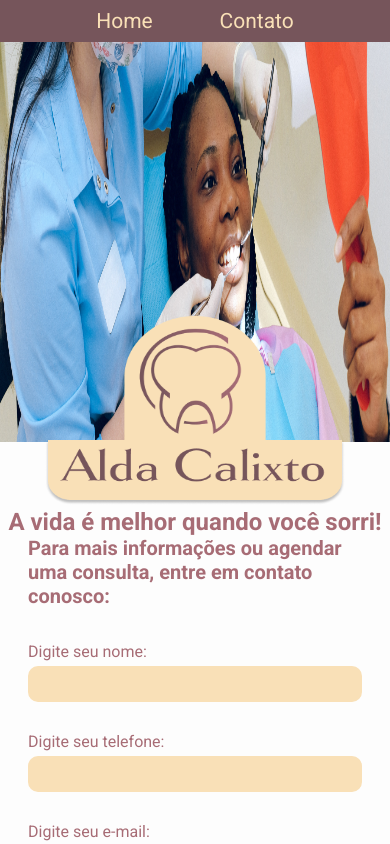
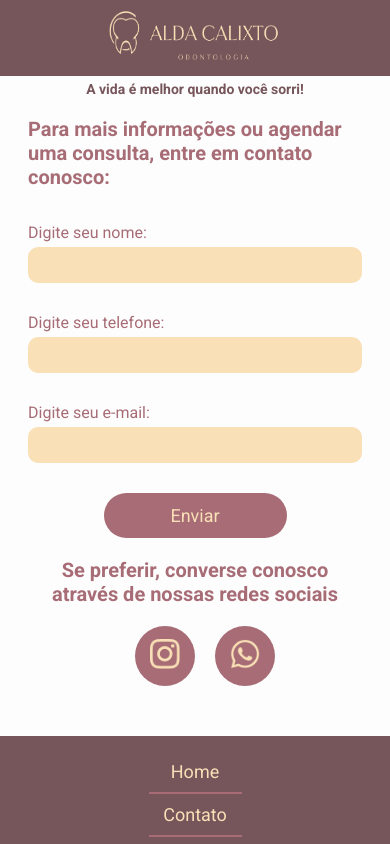
Before and after one commit to Loureiro12/Dr-Alda-Calixto, a Next.js app: page / in a window 390 px wide. Shown: the top 844 px of the page. Built offline with nearby package versions, Linux system fonts and the light colour scheme.

Commit message:
[André L] responsividade do header

```diff
--- a/src/components/Header/index.tsx
+++ b/src/components/Header/index.tsx
@@ -25,6 +25,13 @@ export function Header() {
         </div>
         <h1>A vida é melhor quando você sorri!</h1>
       </div>
+
+      <div className={styles.containerMin}>
+        <div className={styles.headerMin}>
+          <img src="/images/logoTipo.png" alt="Dr. Alda Calixto" />
+        </div>
+        <h2>A vida é melhor quando você sorri!</h2>
+      </div>
     </header>
   );
 }
--- a/src/components/Header/styles.module.scss
+++ b/src/components/Header/styles.module.scss
@@ -52,3 +52,36 @@
   margin-top: -129px;
   position: relative;
 }
+
+.containerMin {
+  text-align: center;
+  margin-bottom: 20px;
+
+  h2 {
+    font-size: 14px;
+    color: #76555b;
+    margin-top: 5px;
+  }
+  .headerMin {
+    background-color: #76555b;
+    text-align: center;
+    padding: 5px;
+
+    img {
+      width: 180px;
+      height: 63px;
+    }
+  }
+}
+
+@media (min-width: 700px) {
+  .containerMin {
+    display: none;
+  }
+}
+
+@media (max-width: 700px) {
+  .headerContainer {
+    display: none;
+  }
+}
```
